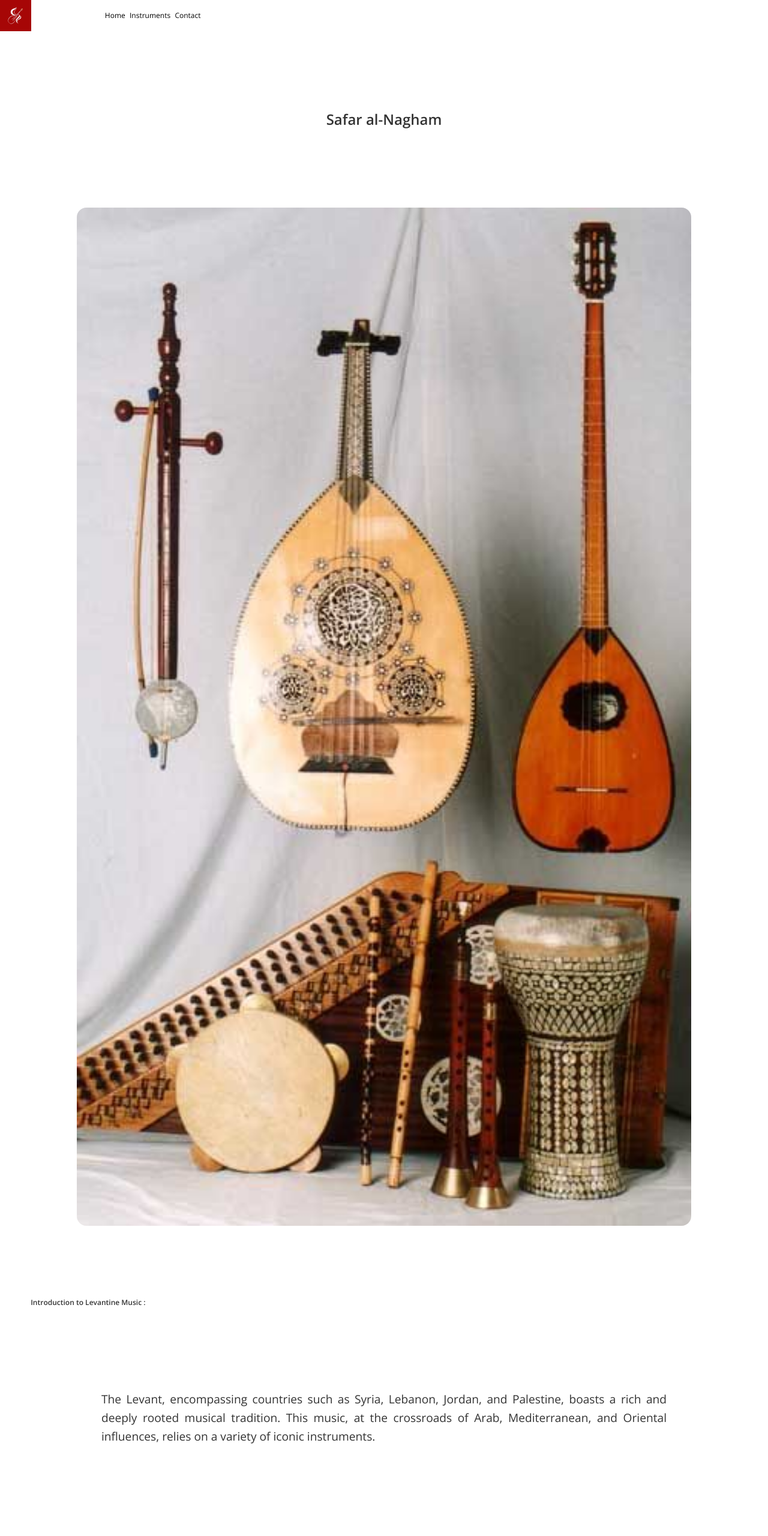
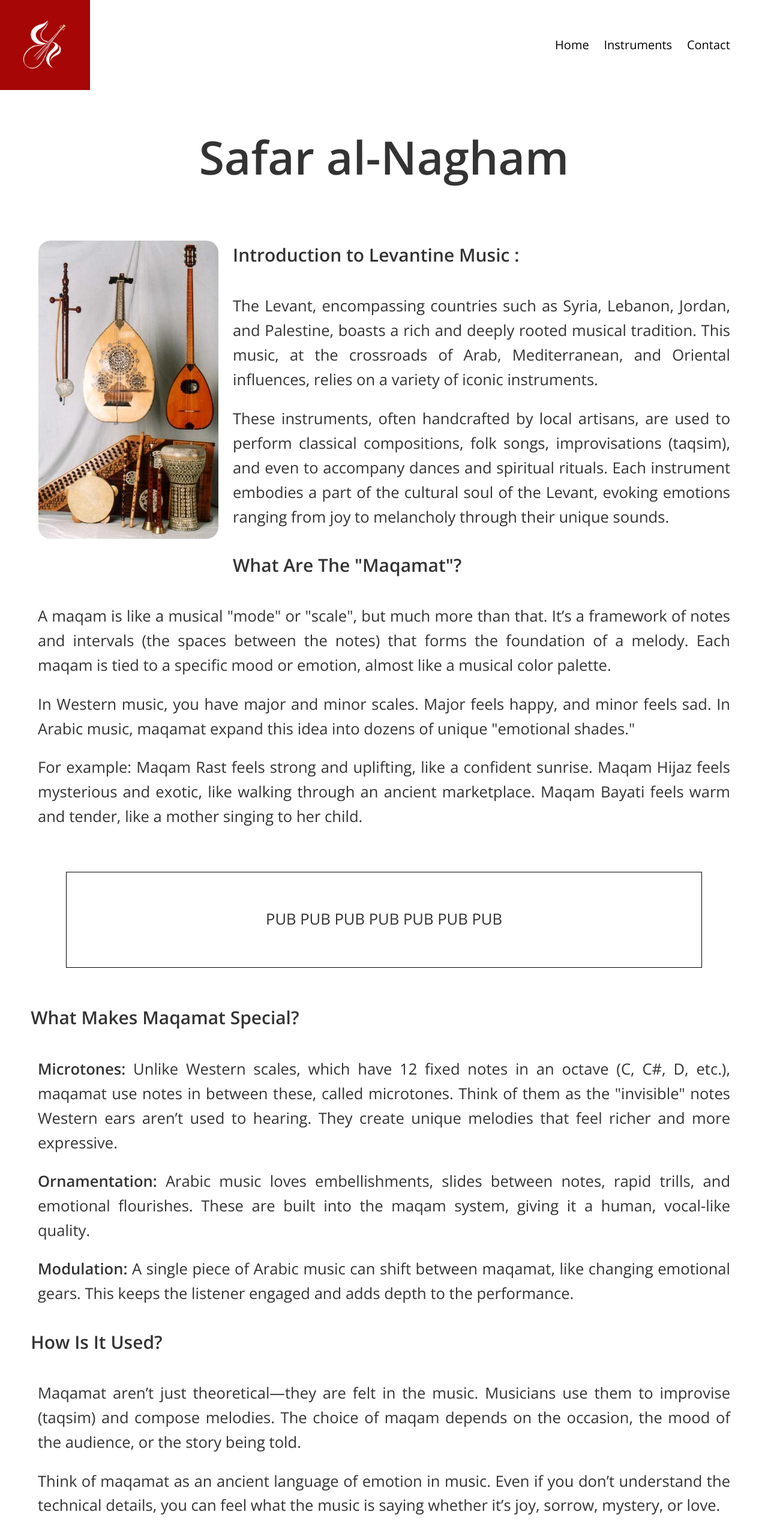
Before and after one commit to jjbx-afk/module-293, a plain HTML site: page index.html in a window 1280 px wide. Shown: the top 2560 px of the page at 60% size. Drawn offline with nearby package versions, Linux system fonts and the light colour scheme.

Commit message:
rearrenging mobile first and destkop media query, cleaning css and html commenting css

```diff
--- a/assets/css/style1.css
+++ b/assets/css/style1.css
@@ -2,7 +2,7 @@
 
 body {
     font-family: 'Open Sans', Arial, sans-serif;
-    font-size: 12px;
+    font-size: 30px;
     line-height: 1.6;
     color: #333;
     border: 0;
@@ -15,124 +15,159 @@ main {
 }
 
 .title {
+    font-size: 5vh;
     text-align: center;
     margin-block: 10%;
 }
 
-.title-instrument {
+/* .title-instrument {
     margin-block: 10%;
+} */
+
+.sub-title {
+    margin-top: 5%;
 }
 
-h4{
-    margin-top: 10%;
-}
-
-.logo {
-    width: 25%;
+.img-header {
+    width: 90%;
+    border-radius: 20px;
+    display: block;
+    margin-left: auto;
+    margin-right: auto;
+    width: 95%;
 
 }
 
+a:link,
+a:visited,
+a:active {
+    text-decoration: none;
+    color: #000000;
+}
+
+
+/* Navigation */
+
+.logo {
+    width: 150px;
+    height: auto;
+}
+
 nav {
-    min-height: auto;
-    width: fit-content;
+    font-size: 20px;
     display: flex;
-    justify-content: flex-end;
     justify-content: space-between;
+    margin-right: 3%;
 }
 
 .navigation-links {
     display: flex;
-    justify-content: flex-end;
     align-items: center;
     list-style-type: none;
     text-decoration: none;
     margin-block: 0;
     margin-right: 0;
+    width: 40%
+
 }
 
-.space-element-nav {
-    padding-right: 3%;
-}
-
-header-wrapper-nav {
-    margin: 4%;
-    display: flex;
-    flex-direction: row;
-    justify-content: space-between;
-}
-
-.img-header {
-    border-radius: 16px;
-    margin-inline: 2%;
-    display: block;
-    margin-left: auto;
-    margin-right: auto;
-    width: 90%;
-}
-
-p {
-    text-align: justify;
-}
-
-.space-p {
-    margin-bottom: 15%;
+.inline-ele,
+ul,
+nav-ul {
+    list-style-type: none;
+    text-decoration: none;
 }
 
 .container-elem-nav {
     margin-right: 5%;
-    color: #000000;
-    text-decoration: none;
 }
 
-ul {
-    margin-bottom: 0;
-    margin-right: 3%;
-    padding: 1%;
-}
-
-a:link,
-a:visited,
-a:active {
-    color: #000000;
-    text-decoration: none;
+/* texts */
+p {
+    text-align: justify;
+    margin: 0;
 }
 
 .text {
     padding: 5%;
+    margin: 0;
     text-align: justify;
 }
 
+.pub {
+    border: 1px solid #000000;
+    padding: 24px;
+    margin-inline: 5%;
+    text-align: center;
+}
+
+
+/* pied de page */
+
+footer {
+    background-color: #b9bbba;
+    margin-bottom: 0;
+    margin-top: 20%;
+}
+
+span {
+    margin-left: 2%;
+}
+
+.end-page {
+    display: flex;
+    justify-content: end;
+    margin-right: 2%;
+}
+
+/*
+
+.nav-position {
+    display: flex;
+    justify-content: center;
+}
+    .secondary-nav {
+    padding-left: 20%;
+    padding: 10px 0;
+    margin: 20px 0;
+    box-shadow: 0 4px 6px rgba(0, 0, 0, 0.1);
+} */
+
+/* .secondary-nav ul {
+    display: flex;
+    justify-content: center;
+    flex-direction: row-reverse;
+    gap: 20px;
+    list-style-type: none;
+    margin: 0;
+    padding: 0;
+} */
+
+/* .secondary-nav a {
+    text-decoration: none;
+    color: #333;
+    font-size: 1rem;
+    padding: 5px 10px;
+    border-radius: 4px;
+    transition: background-color 0.3s ease;
+} */
+
+/* .secondary-nav a:hover {
+    background-color: #dce4f0;
+} */
+
+
+
+/*
 .img-instrus {
     border-radius: 16px;
     margin-bottom: 15%;
     width: 100%;
     max-width: 400px;
     height: auto;
-}
+} */
 
-.pub {
-    border: 1px solid #000000;
-    padding: 24px;
-    margin-block: 15%;
-    margin-inline: 7%;
-    text-align: center;
-}
-
-footer {
-    background-color: #f0f4fa;
-    margin-bottom: 0;
-    margin-top: 25%;
-}
-
-.inline-ele,
-ul,
-nav-ul {
-    display: flex;
-    flex-direction: row;
-    list-style-type: none;
-    text-decoration: none;
-}
-
+/*
 .contact-form {
     background: #fff;
     padding: 15px;
@@ -148,7 +183,7 @@ nav-ul {
     margin-bottom: 20px;
     color: #333;
 }
-
+ formulaire
 .form-group {
     margin-bottom: 15px;
 }
@@ -210,7 +245,9 @@ nav-ul {
 
 .form-li-style {
     list-style-type: none;
-}
+} */
+
+/* tables
 
 table {
     width: 100%;
@@ -228,50 +265,9 @@ td {
 th {
     background-color: #a1b9f8;
     color: white;
-}
+} */
 
-.end-page {
-    display: flex;
-    justify-content: end;
-    margin-right: 2%;
-}
-
-.secondary-nav {
-    padding-left: 20%;
-    padding: 10px 0;
-    margin: 20px 0;
-    box-shadow: 0 4px 6px rgba(0, 0, 0, 0.1);
-}
-
-.secondary-nav ul {
-    display: flex;
-    justify-content: center;
-    flex-direction: row-reverse;
-    gap: 20px;
-    list-style-type: none;
-    margin: 0;
-    padding: 0;
-}
-
-.secondary-nav a {
-    text-decoration: none;
-    color: #333;
-    font-size: 1rem;
-    padding: 5px 10px;
-    border-radius: 4px;
-    transition: background-color 0.3s ease;
-}
-
-.secondary-nav a:hover {
-    background-color: #dce4f0;
-}
-
-.nav-position {
-    display: flex;
-    justify-content: center;
-}
-
-.audio-container {
+/* .audio-container {
     background-color: #ffffff;
     border-radius: 8px;
     box-shadow: 0 4px 6px rgba(0, 0, 0, 0.1);
@@ -285,16 +281,103 @@ audio {
     background-color: #f0f0f0;
 }
 
-.audio-container p {
+.audio-container{
     color: #555;
     font-size: 1rem;
     margin-top: 10px;
+} */
+
+/* Desktops (>1024px) */
+@media (min-width: 1024px) {
+
+    body {
+        font-size: 2vw;
+    }
+
+    .title {
+        font-size: 6vw;
+        margin-block: 0;
+        padding-block: 4%;
+    }
+
+    .sub-title {
+        margin-top: 2%;
+
+    }
+
+    .img-header {
+        width: 25%;
+        float: left;
+        margin-block: 0%;
+        margin-inline: 2%;
+        margin-bottom: 4%;
+
+    }
+
+    /* Navigation */
+    .logo {
+        padding: 0;
+    }
+
+    .navigation-links {
+        justify-content: flex-end;
+        align-items: center;
+        list-style-type: none;
+        text-decoration: none;
+        margin-block: 0;
+        margin-right: 0;
+    }
+
+    /* texts */
+    .text {
+        padding: 1%;
+        margin: 0;
+    }
+
+    .pub {
+        padding: 5%;
+        margin-block: 5%;
+    }
+
+    /* pied de page */
+
+    footer {
+        margin-top: 20%;
+        height: 200px;
+    }
+
+    .footer-ul {
+        width: 80%;
+        display: flex;
+        justify-content: space-between;
+
+    }
+
+
+
 }
 
-/* Tablettes (768px à 1023px) */
+
+
+
+
+
+
+
+
+
+
+
+
+
+
+
+/*
+ Tablettes (768px à 1023px)
 @media (min-width: 768px) and (max-width: 1023px) {
     .logo {
         width: 30%;
+
     }
 
     nav {
@@ -303,7 +386,7 @@ audio {
 
     .navigation-links {
         flex-direction: column;
-        align-items: flex-start;
+        align-items: flex-end;
     }
 
     .img-header {
@@ -313,40 +396,4 @@ audio {
     .text {
         padding: 8%;
     }
-}
-
-/* Desktops (>1024px) */
-@media (min-width: 1024px) {
-    .logo {
-        width: 15%;
-    }
-
-    nav {
-        justify-content: space-between;
-    }
-
-    .navigation-links {
-        flex-direction: row;
-        justify-content: flex-end;
-    }
-
-    .img-header {
-        width: 80%;
-        margin-inline: auto;
-    }
-
-    .text {
-        padding: 10%;
-        font-size: 1.2rem;
-    }
-
-    footer {
-        margin-top: 10%;
-    }
-    .element-footer{
-        margin-right: 20px;
-
-    }
-
-
-}
+} */
--- a/index.html
+++ b/index.html
@@ -2,36 +2,40 @@
 <html lang="fr">
 
 <head>
+
     <meta name="viewport" content="width=device-width, initial-scale=1.0">
     <meta charset="UTF-8">
     <title>Accueil</title>
     <link rel='stylesheet' href="assets/css/style1.css">
+
 </head>
 
 <body>
+
     <div class="header-wrapper-nav">
 
         <nav>
             <img class="logo" src="assets/img/logo1.png">
             <ul class="navigation-links">
-                <li class="container-elem-nav"><a href="index.html">Home</a>
-                </li>
-                <li class="container-elem-nav"><a
-                        href="pages/instruments.html">Instruments</a></li>
-                <li class="container-elem-nav"><a
-                        href="pages/contact.html">Contact</a></li>
+                <li class="container-elem-nav"><a href="index.html">Home</a></li>
+                <li class="container-elem-nav"><a href="pages/instruments.html">Instruments</a></li>
+                <li class="container-elem-nav"><a href="pages/contact.html">Contact</a></li>
             </ul>
 
         </nav>
     </div>
 
+    <header>
         <h1 class="title">Safar al-Nagham</h1>
+
+        <figure>
             <img class="img-header" src="assets/img/Music.jpg">
+        </figure>
 
     </header>
     <main>
-
-        <h4>Introduction to Levantine Music :</h4>
+        <section>
+            <h3 class="sub-title">Introduction to Levantine Music :</h3>
 
             <p class="text">
                 The Levant, encompassing countries such as Syria, Lebanon, Jordan,
@@ -51,10 +55,10 @@
                 to melancholy through their unique sounds.
             </p>
 
-
+        </section>
         <section>
-            <h4>What Are Maqamat?</h4>
-            <p>
+            <h3 class="sub-title">What Are The "Maqamat"?</h3>
+            <p class="text">
 
                 A maqam is like a musical "mode" or "scale", but much more than
                 that.
@@ -66,16 +70,13 @@
                 emotion, almost like
                 a musical color palette.
             </p>
-            <div class="pub">
-                PUB PUB PUB PUB PUB PUB PUB
-            </div>
-            <p>
+            <p class="text">
                 In Western music, you have major and minor scales. Major feels
                 happy, and minor feels sad.
                 In Arabic music, maqamat expand this idea into dozens of unique
                 "emotional shades."
             </p>
-            <p>
+            <p class="text">
                 For example: Maqam Rast feels strong and uplifting, like a
                 confident sunrise.
                 Maqam Hijaz feels mysterious and exotic, like walking through an
@@ -83,19 +84,21 @@
                 Maqam Bayati feels warm and tender, like a mother singing to her
                 child.
             </p>
-            <h4>What Makes Maqamat Special?</h4>
-            <p>
+            <div class="pub">
+                PUB PUB PUB PUB PUB PUB PUB
+            </div>
+
+            <h3 class="sub-title">What Makes Maqamat Special?</h3>
+            <p class="text">
                 <b>Microtones:</b> Unlike Western scales, which have 12 fixed
                 notes in an octave
                 (C, C#, D, etc.), maqamat use notes in between these, called
                 microtones.
-            </p>
-
                 Think of them as the "invisible"
                 notes Western ears aren’t used to hearing. They create unique
                 melodies that feel richer
                 and more expressive. </p>
-            <p>
+            <p class="text">
                 <b>Ornamentation:</b> Arabic music loves embellishments, slides
                 between notes, rapid
                 trills, and emotional flourishes.
@@ -104,7 +107,7 @@
                 quality.
             </p>
 
-            <p>
+            <p class="text">
                 <b>Modulation:</b> A single piece of Arabic music can shift
                 between maqamat, like
                 changing emotional gears.
@@ -112,8 +115,8 @@
                 performance.
             </p>
 
-            <h4> How Is It Used?</h4>
-            <p>
+            <h3 class="sub-title"> How Is It Used?</h3>
+            <p class="text">
 
                 Maqamat aren’t just theoretical—they are felt in the music.
                 Musicians use them to improvise (taqsim)
@@ -121,7 +124,7 @@
                 occasion, the mood of the audience, or the story
                 being told.
 
-            <p>
+            <p class="text">
                 Think of maqamat as an ancient language of emotion in music.
                 Even if you
                 don’t understand the technical details, you can feel what the
@@ -133,14 +136,11 @@
 
     </main>
     <footer>
-        <span>©2024-25</span>
+        <span>© 2024-25</span>
         <ul class="footer-ul">
-            <li "><a class="element-footer href='contact_webmaster.html'>Contact
-                    Webmaster</a></li>
-            <li<a class="element-footer href='terms_condition.html'>Terms and
-                    condition</a></li>
-            <li>< <a class="element-footer href='protection_donnees.html'>Privacy
-                    Policy</a></li>
+            <li><a class="element-footer" href='contact_webmaster.html'>Contact Webmaster</a></li>
+            <li><a class="element-footer" href='terms_condition.html'>Terms and condition</a></li>
+            <li><a class="element-footer" href='protection_donnees.html'>Privacy Policy</a></li>
         </ul>
 
     </footer>
```
Also changed, not shown: pages/instruments.html (+2 -2 lines), pages/instruments/instrument1.html (+1 -1 lines). Lines whose indentation alone changed are shown as unchanged.
